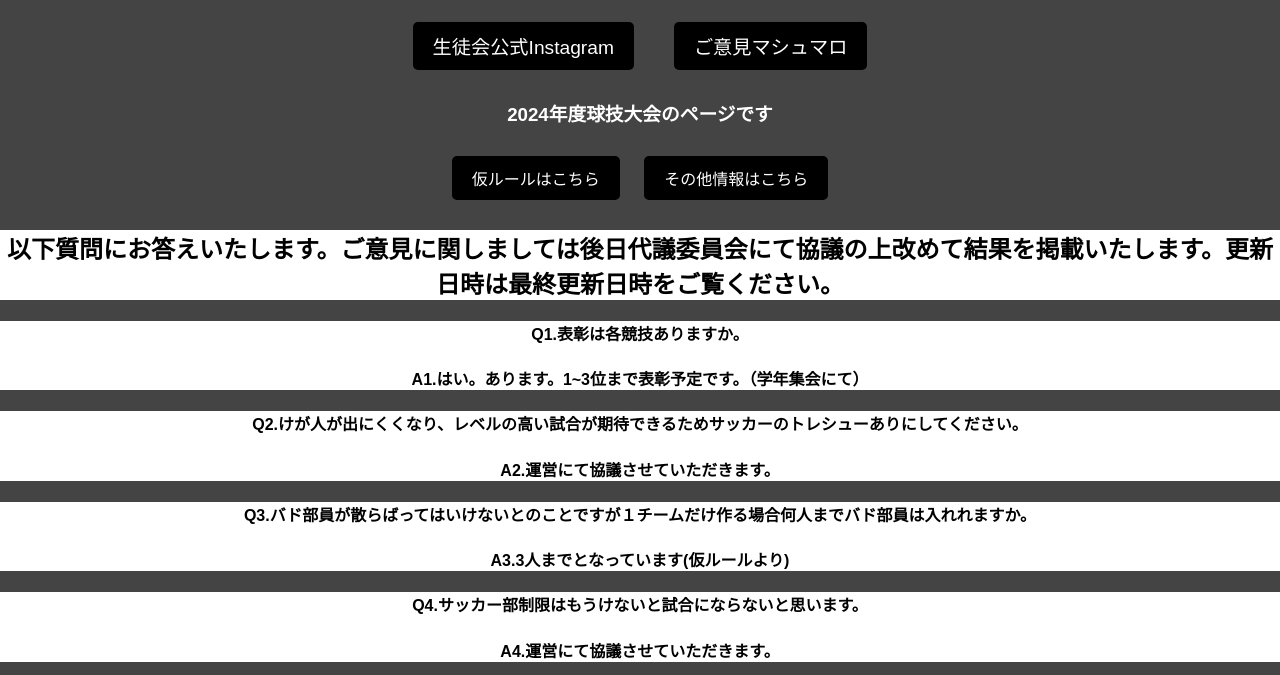
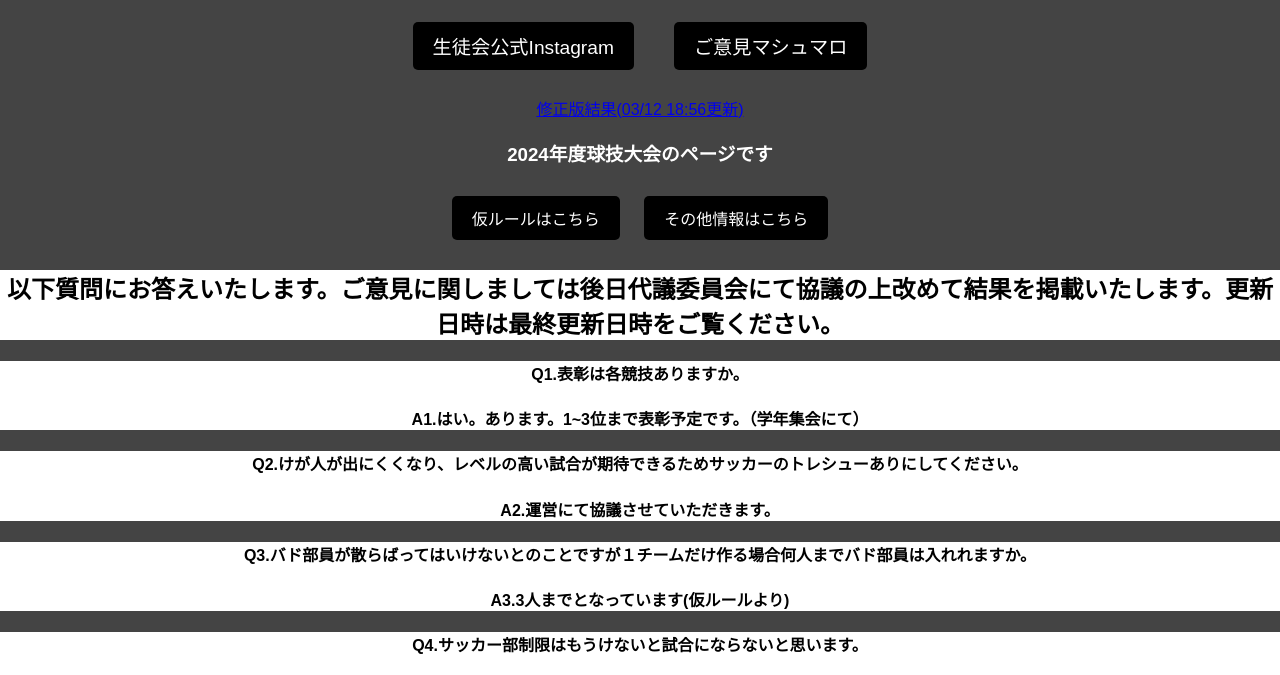
Before and after one commit to hakubishin1101/sharedocx, a plain HTML site: page index.html in a window 1280 px wide. Shown: the part 106-781 px from the top of the page. Drawn offline with Linux system fonts and the light colour scheme.

Commit message:
Update index.html

```diff
--- a/index.html
+++ b/index.html
@@ -18,7 +18,9 @@
         </ul>
     </nav>
 </header>
-
+<div class="buttons2">
+<a href="https://github.com/hakubishin1101/sharedocx/blob/68f60558c26c0c3163f1029c6ccb5491856f2cbc/250312_kyugiresult.pdf"target="_blank">修正版結果(03/12 18:56更新)</a>
+</div>
 <div class="inf">
     <h3>2024年度球技大会のページです</h3>
 </div>
```
